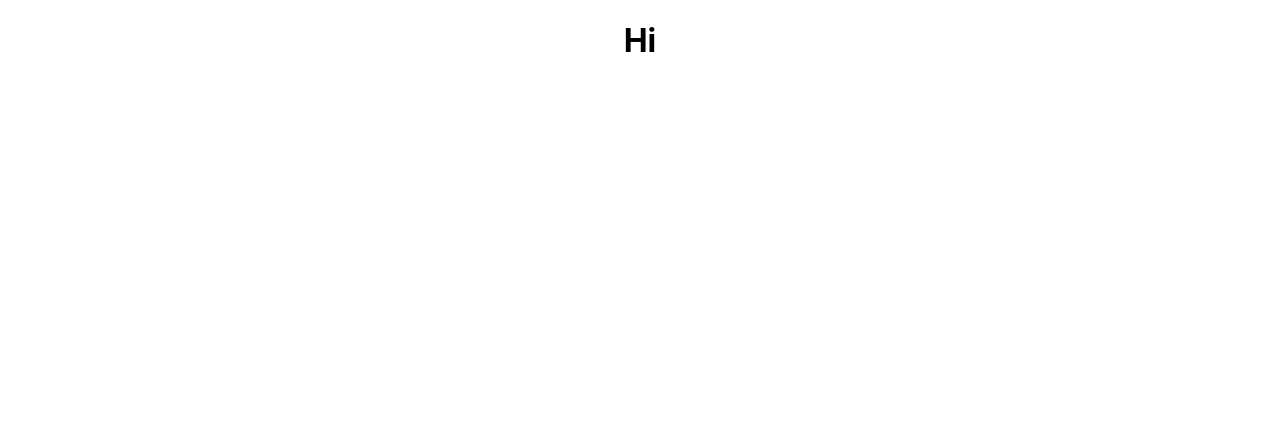
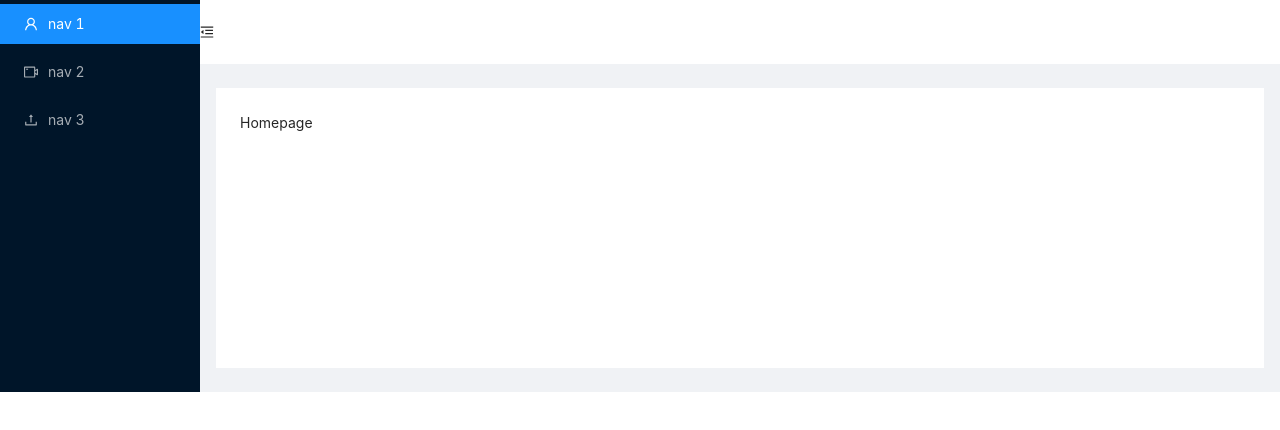
Before and after one commit to ashashree2000/ZephyrCode, a React (Create React App) app in the folder client/: page / in a window 1280 px wide. Shown: the top 430 px of the page. Built offline with nearby package versions, Linux system fonts and the light colour scheme.

Commit message:
Added some frontend pages

```diff
--- a/client/package.json
+++ b/client/package.json
@@ -6,8 +6,10 @@
     "@testing-library/jest-dom": "^5.16.5",
     "@testing-library/react": "^13.3.0",
     "@testing-library/user-event": "^13.5.0",
+    "antd": "^4.22.6",
     "react": "^18.2.0",
     "react-dom": "^18.2.0",
+    "react-router-dom": "^6.3.0",
     "react-scripts": "5.0.1",
     "web-vitals": "^2.1.4"
   },
--- a/client/src/App.css
+++ b/client/src/App.css
@@ -1,38 +1,3 @@
 .App {
-  text-align: center;
+  text-align: left;
 }
-
-.App-logo {
-  height: 40vmin;
-  pointer-events: none;
-}
-
-@media (prefers-reduced-motion: no-preference) {
-  .App-logo {
-    animation: App-logo-spin infinite 20s linear;
-  }
-}
-
-.App-header {
-  background-color: #282c34;
-  min-height: 100vh;
-  display: flex;
-  flex-direction: column;
-  align-items: center;
-  justify-content: center;
-  font-size: calc(10px + 2vmin);
-  color: white;
-}
-
-.App-link {
-  color: #61dafb;
-}
-
-@keyframes App-logo-spin {
-  from {
-    transform: rotate(0deg);
-  }
-  to {
-    transform: rotate(360deg);
-  }
-}
--- a/client/src/App.js
+++ b/client/src/App.js
@@ -1,9 +1,18 @@
 import "./App.css";
+import { BrowserRouter, Routes, Route } from "react-router-dom";
+import "antd/dist/antd.min.css";
+import Home from "./pages/Home";
+import JobInfo from "./pages/JobInfo";
 
 function App() {
   return (
     <div className="App">
-      <h1>Hi</h1>
+      <BrowserRouter>
+        <Routes>
+          <Route path="/" element={<Home />}></Route>
+          <Route path="/jobinfo" element={<JobInfo />}></Route>
+        </Routes>
+      </BrowserRouter>
     </div>
   );
 }
--- /dev/null
+++ b/client/src/components/DefaultLayout.js
@@ -0,0 +1,68 @@
+import {
+  MenuFoldOutlined,
+  MenuUnfoldOutlined,
+  UploadOutlined,
+  UserOutlined,
+  VideoCameraOutlined,
+} from "@ant-design/icons";
+import { Layout, Menu } from "antd";
+import React, { useState } from "react";
+
+const { Header, Sider, Content } = Layout;
+
+const DefaultLayout = (props) => {
+  const [collapsed, setCollapsed] = useState(false);
+
+  return (
+    <Layout>
+      <Sider trigger={null} collapsible collapsed={collapsed}>
+        <div className="logo"> </div>
+        <Menu
+          theme="dark"
+          mode="inline"
+          defaultSelectedKeys={["1"]}
+          items={[
+            {
+              key: "1",
+              icon: <UserOutlined />,
+              label: "nav 1",
+            },
+            {
+              key: "2",
+              icon: <VideoCameraOutlined />,
+              label: "nav 2",
+            },
+            {
+              key: "3",
+              icon: <UploadOutlined />,
+              label: "nav 3",
+            },
+          ]}
+        />
+      </Sider>
+      <Layout className="site-layout">
+        <Header className="site-layout-background" style={{ padding: 0 }}>
+          {React.createElement(
+            collapsed ? MenuUnfoldOutlined : MenuFoldOutlined,
+            {
+              className: "trigger",
+              onClick: () => setCollapsed(!collapsed),
+            }
+          )}
+        </Header>
+        <Content
+          className="site-layout-background"
+          style={{
+            margin: "24px 16px",
+            padding: 24,
+            minHeight: 280,
+          }}
+        >
+          {props.children}
+        </Content>
+      </Layout>
+    </Layout>
+  );
+};
+
+export default DefaultLayout;
--- a/client/src/index.css
+++ b/client/src/index.css
@@ -11,3 +11,24 @@ code {
   font-family: source-code-pro, Menlo, Monaco, Consolas, 'Courier New',
     monospace;
 }
+#components-layout-demo-custom-trigger .trigger {
+  padding: 0 24px;
+  font-size: 18px;
+  line-height: 64px;
+  cursor: pointer;
+  transition: color 0.3s;
+}
+
+#components-layout-demo-custom-trigger .trigger:hover {
+  color: #1890ff;
+}
+
+#components-layout-demo-custom-trigger .logo {
+  height: 32px;
+  margin: 16px;
+  background: rgba(255, 255, 255, 0.3);
+}
+
+.site-layout .site-layout-background {
+  background: #fff;
+}
--- /dev/null
+++ b/client/src/pages/Home.js
@@ -0,0 +1,12 @@
+import React from "react";
+import DefaultLayout from "../components/DefaultLayout";
+
+const Home = () => {
+  return (
+    <div>
+      <DefaultLayout>Homepage</DefaultLayout>
+    </div>
+  );
+};
+
+export default Home;
--- /dev/null
+++ b/client/src/pages/JobInfo.js
@@ -0,0 +1,12 @@
+import React from "react";
+import DefaultLayout from "../components/DefaultLayout";
+
+const JobInfo = () => {
+  return (
+    <div>
+      <DefaultLayout>Job Info</DefaultLayout>
+    </div>
+  );
+};
+
+export default JobInfo;
```
Also changed, not shown: 1 other file (tests, documents, lock files or other folders).
